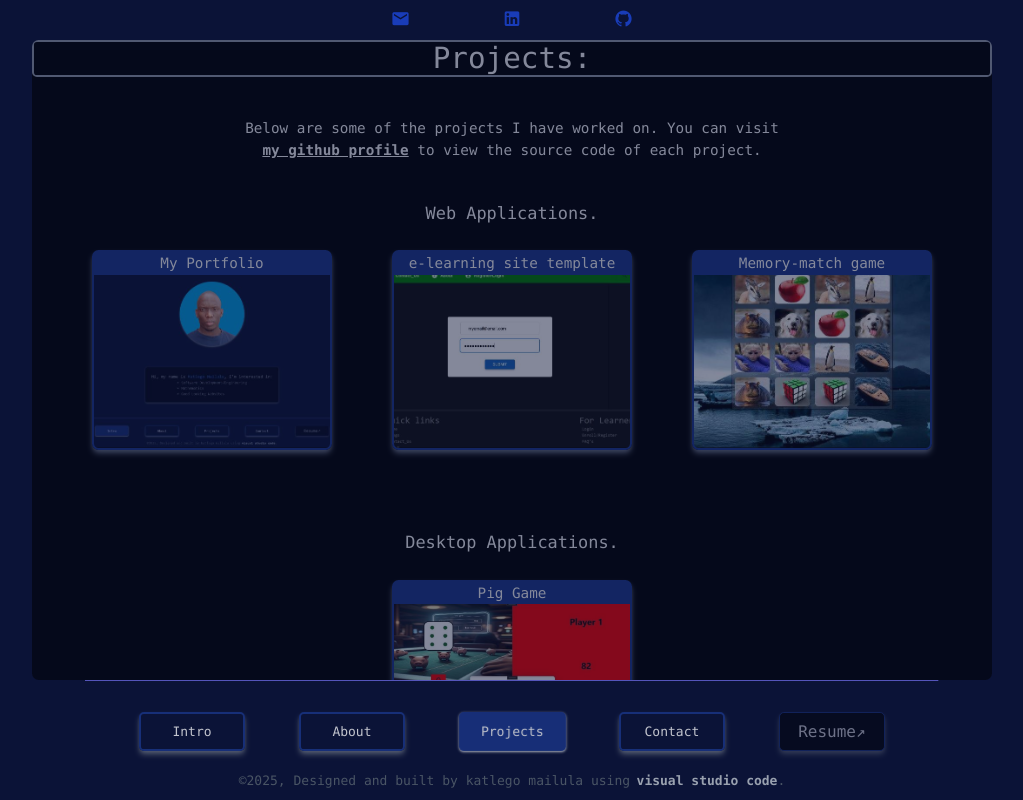
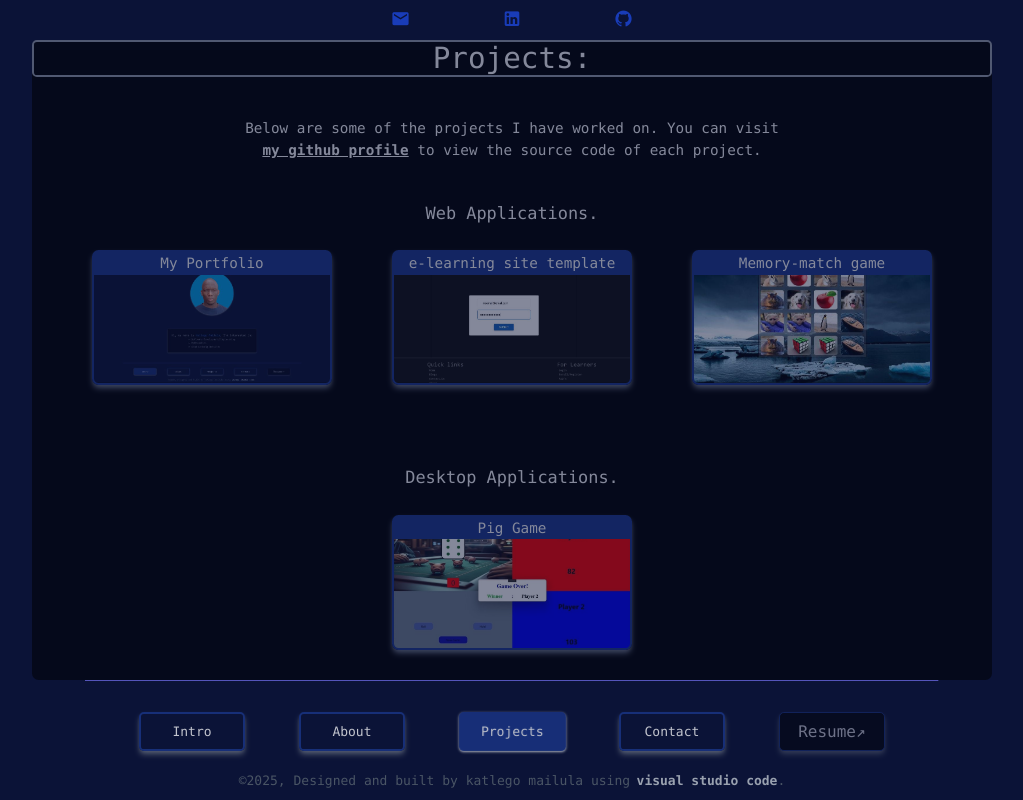
Before and after one commit to Katlego-ki/my-portfolio, a React (Vite) app: page /projects in a window 1280 px wide. Shown: the whole page, without its empty margins (128-1151 px from the left). Built offline with nearby package versions, Linux system fonts and the light colour scheme.

Commit message:
set aspect ratio of project divs

```diff
--- a/src/Pages/Projects.tsx
+++ b/src/Pages/Projects.tsx
@@ -1,27 +1,27 @@
 import "../App.css";
 const Projects = () => {
     return (
-        <div className="overflow-auto pb-[10vh] grid opacity-50 h-[80vh] w-3/4 mx-auto bg-black rounded-lg">
-            <h1 className="border-solid w-full h-fit border-2 border-gray-400 text-center rounded-md mx-auto text-4xl font-mono">Projects:</h1>
-            <p className="my-[5vh] h-fit text-center text-lg font-mono">Below are some of the projects I have worked on. You can visit <br/>
+        <div className="grid opacity-50 h-[80vh] w-3/4 mx-auto bg-black rounded-lg">
+            <h1 className="border-solid w-full border-2 border-gray-400 text-center rounded-md mx-auto text-4xl font-mono">Projects:</h1>
+            <div className="overflow-auto pb-[10vh]">
+                <p className="my-[5vh] text-center text-lg font-mono">Below are some of the projects I have worked on. You can visit <br/>
                 <a className="font-bold underline" href="https://github.com/Katlego-ki" target="_blank" rel="noopener" >my github profile</a> to view the source code of each project.</p>
 
-            <h2 className="mb-[3vh] h-fit text-center font-mono">Web Applications.</h2>
-
-            <div className="flex justify-evenly h-fit">
-                <a className="w-1/4 h-fit"  href="https://github.com/Katlego-ki/my-portfolio" target="_blank" rel="noopener noreferrer"  >
-                    <div className="portfolio w-full h-[25vh] rounded-lg border-solid border-2 border-blue-900 shadow-md shadow-gray-500 bg-center bg-no-repeat bg-cover">
-                        <p className="text-center bg-blue-900 text-lg font-mono">My Portfolio</p>
+                <h2 className="mb-[3vh] text-center font-mono">Web Applications.</h2>
+                <div className="flex justify-evenly">
+                    <a className="w-1/4"  href="https://github.com/Katlego-ki/my-portfolio" target="_blank" rel="noopener noreferrer"  >
+                        <div className="portfolio w-full aspect-video rounded-lg border-solid border-2 border-blue-900 shadow-md shadow-gray-500 bg-center bg-no-repeat bg-cover">
+                            <p className="text-center whitespace-nowrap overflow-x-auto bg-blue-900 text-lg font-mono">My Portfolio</p>
                         </div>
                     </a>
                     <a className="w-1/4 h-fit" href="https://frontend-katlegobairvin-gmailcom-katlego-s-projects.vercel.app/" target="_blank" rel="noopener noreferrer" >
-                    <div className="e-learn w-full h-[25vh] rounded-lg border-solid border-2 border-blue-900 shadow-md shadow-gray-500 bg-center bg-no-repeat bg-cover">
-                        <p className="text-center bg-blue-900 text-lg font-mono">e-learning site template</p>
+                        <div className="e-learn w-full aspect-video rounded-lg border-solid border-2 border-blue-900 shadow-md shadow-gray-500 bg-center bg-no-repeat bg-cover">
+                            <p className="text-center whitespace-nowrap overflow-x-auto bg-blue-900 text-lg font-mono">e-learning site template</p>
                         </div>
                     </a>
                     <a className="w-1/4 h-fit" href="https://card-memory-match.vercel.app/" target="_blank" rel="noopener noreferrer">
-                    <div className="mm-game w-full h-[25vh] rounded-lg border-solid border-2 border-blue-900 shadow-md shadow-gray-500 bg-center bg-no-repeat bg-cover">
-                        <p className="text-center bg-blue-900 text-lg font-mono">Memory-match game</p>
+                        <div className="mm-game w-full aspect-video rounded-lg border-solid border-2 border-blue-900 shadow-md shadow-gray-500 bg-center bg-no-repeat bg-cover">
+                            <p className="text-center whitespace-nowrap overflow-x-auto bg-blue-900 text-lg font-mono">Memory-match game</p>
                         </div>
                     </a>
                 </div>
@@ -29,10 +29,11 @@ const Projects = () => {
                 <h2 className="mt-[10vh] h-fit text-center font-mono">Desktop Applications.</h2>
                 <div className="mt-[3vh] flex justify-evenly h-fit">
                     <a className="w-1/4 h-fit"  href="https://github.com/Katlego-ki/PigGame" target="_blank" rel="noopener noreferrer">
-                    <div className="pig-game w-full h-[25vh] rounded-lg border-solid border-2 border-blue-900 shadow-md shadow-gray-500 bg-center bg-no-repeat bg-cover">
-                        <p className="text-center bg-blue-900 text-lg font-mono">Pig Game</p>
+                        <div className="pig-game w-full aspect-video rounded-lg border-solid border-2 border-blue-900 shadow-md shadow-gray-500 bg-center bg-no-repeat bg-cover">
+                            <p className="text-center whitespace-nowrap overflow-x-auto bg-blue-900 text-lg font-mono">Pig Game</p>
                         </div>
                     </a>
+                </div>
             </div>
         </div>
     )
```
Lines whose indentation alone changed are shown as unchanged.
